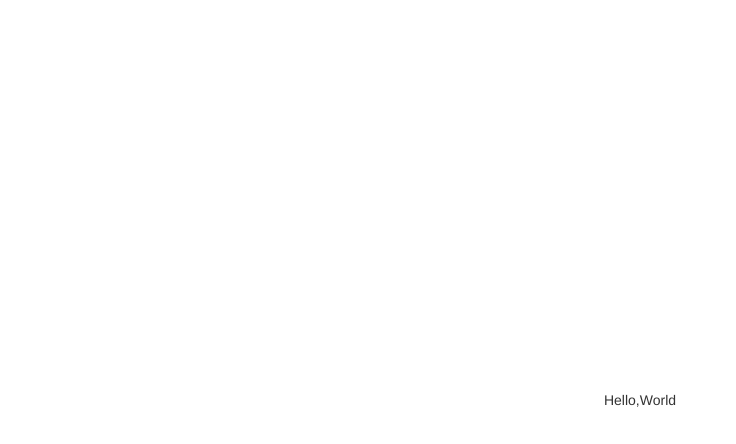
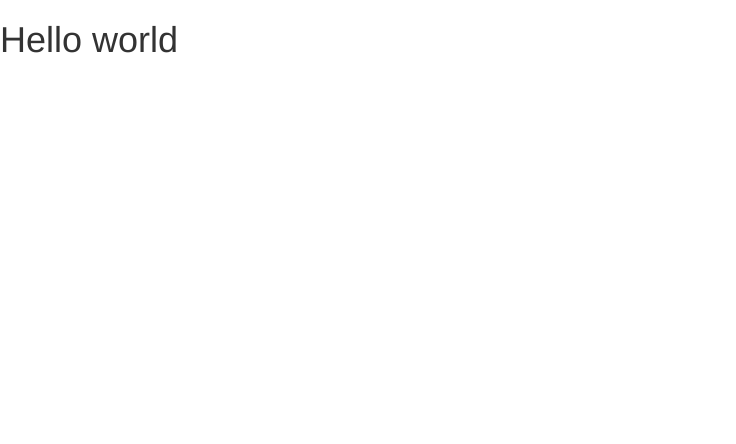
Before and after one commit to Clemi05/react-flats, a React app: page / in a window 1280 px wide. Shown: the top 444 px of the page, without its empty margins (0-736 px from the left). Built offline with nearby package versions, Linux system fonts and the light colour scheme.

Commit message:
created components app, flat-list and flat

```diff
--- a/assets/stylesheets/application.scss
+++ b/assets/stylesheets/application.scss
@@ -1,10 +1,40 @@
-body {
-  font-family: Helvetica;
+// body {
+//   font-family: Helvetica;
+// }
+
+// #root {
+//   height: 100vh;
+//   display: flex;
+//   align-items: center;
+//   justify-content: center;
+// }
+
+#root>div {
+  display: flex;
+  height: 100vh;
 }
 
-#root {
-  height: 100vh;
+.left-scene {
+  flex: 0 0 60%;
+  background-color: #ecf0f1;
+  overflow: scroll;
+
+  .flat-list {
+    column-count: 2;
+    column-gap: 5px;
+    padding: 5px;
+
+    .flat-list {
+      width: 100%;
+      margin: 5px;
+      cursor: pointer;
+    }
+  }
+}
+
+.rigth-scene {
+  flex: 0 0 40%;
+  position: sticky;
   display: flex;
-  align-items: center;
-  justify-content: center;
+  flex-direction: column;
 }
--- /dev/null
+++ b/src/components/app.jsx
@@ -0,0 +1,16 @@
+import React, { Component } from 'react';
+// import Flat from 'flat-list';
+
+class App extends Component {
+  constructor(props) {
+    super(props);
+  };
+
+  render() {
+    return(
+      <h1>Hello world</h1>
+    )
+  }
+}
+
+export default App;
--- /dev/null
+++ b/src/components/flat-list.jsx
@@ -0,0 +1,11 @@
+import React, { Component } from 'react';
+
+class FlatList extends Component {
+  render() {
+    return(
+      <h1>FlatList</h1>
+    );
+  }
+}
+
+export default FlatList;
--- a/src/index.jsx
+++ b/src/index.jsx
@@ -2,17 +2,12 @@ import React from 'react';
 import ReactDOM from 'react-dom';
 
 import '../assets/stylesheets/application.scss';
-
-const Hello = ({ name }) => {
-  return (
-    <div>
-      Hello,
-      {name}
-    </div>
-  );
-};
+import App from './components/app';
 
 const root = document.getElementById('root');
 if (root) {
-  ReactDOM.render(<Hello name="World" />, root);
+  ReactDOM.render(
+    <App />,
+    root
+  );
 }
--- a/templates/index.html
+++ b/templates/index.html
@@ -3,7 +3,7 @@
   <head>
     <meta charset="UTF-8">
     <link rel="stylesheet" href="https://maxcdn.bootstrapcdn.com/bootstrap/3.3.7/css/bootstrap.min.css">
-    <title>React boilerplate</title>
+    <title>React flats by Clémi</title>
   </head>
   <body>
     <div id="root"></div>
```
Also changed, not shown: src/components/flat.jsx (added, +11 -0 lines).
